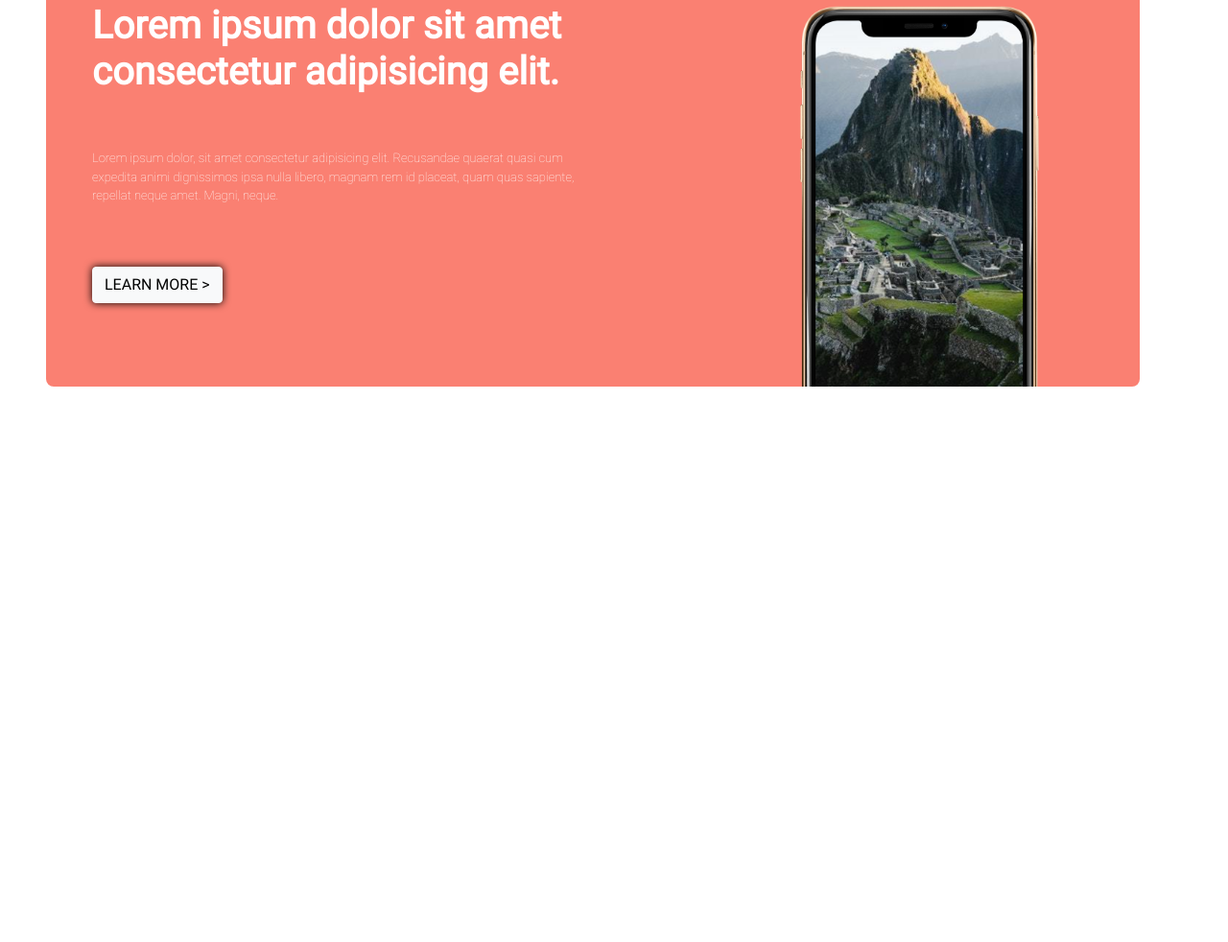
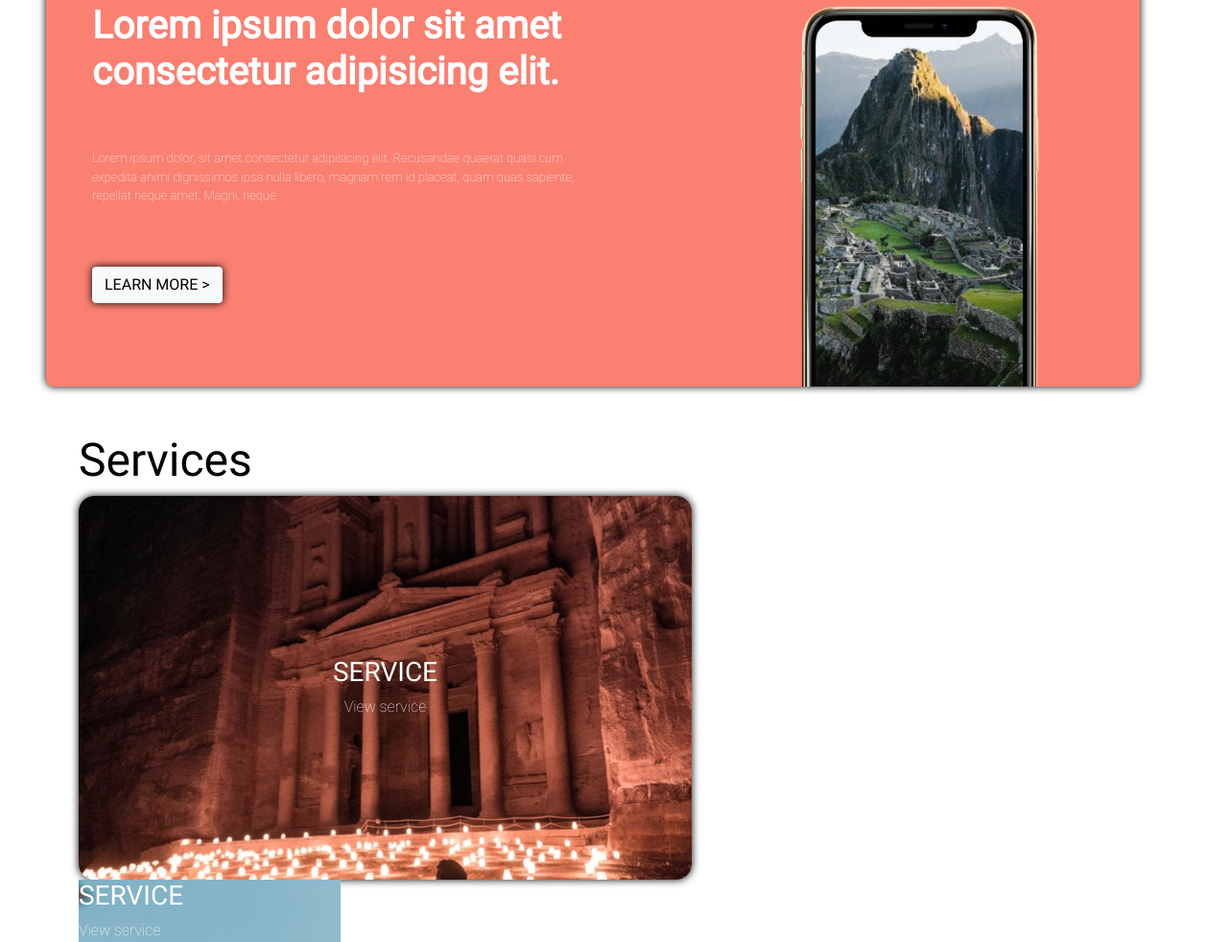
Before and after one commit to Romainperfer33/PROJET-TRAVEL-TOGETHER, a website: page index.html in a window 1280 px wide. Shown: the part 149-1131 px from the top of the page at 96% size. Before the commit the page ends 800 px from the top, so only its background shows below. Drawn offline with Linux system fonts and the light colour scheme.

Commit message:
dernier commit du soir

```diff
--- a/assets/scss/style.scss
+++ b/assets/scss/style.scss
@@ -3,3 +3,4 @@
 @import "theme/header";
 @import "abstracts/variables";
 @import "theme/sectionphone";
+@import "theme/sectionservices";
--- a/assets/scss/theme/_sectionphone.scss
+++ b/assets/scss/theme/_sectionphone.scss
@@ -2,6 +2,7 @@
 #phone {
     .back {
         background-color: $orange;
+        box-shadow: $shadow;
     }
 
     .row {
--- /dev/null
+++ b/assets/scss/theme/_sectionservices.scss
@@ -0,0 +1,37 @@
+#services {
+
+    .bougies {
+        background-image:url(../img/img/homme-assis-batiment.jpg);
+        background-position: center;
+        background-size: cover;
+        width: 639px;
+        height: 400px;
+        box-shadow: $shadow;
+        display: flex;
+        flex-direction: column;
+        justify-content:center;
+        align-items: center;
+    }
+
+    h2 {
+        color: $noir;
+        font-size: 3rem;
+    }
+
+    h3 {
+        color: $blanc;
+    }
+
+    a {
+        text-decoration: none;
+        color: $blanc;
+        font-family: $font-robotothin;
+    }
+
+    .la {
+        display: flex;
+    }
+    .passeport {
+        background-image: url(../img/img/passport.jpg);
+    }
+}
--- a/index.html
+++ b/index.html
@@ -55,7 +55,27 @@
           </div>
         </div>
       </div>
+    </section>
 
+    <section id="services">
+      <div class="container">
+        <div class="row">
+          <div class="col-lg-6">
+            <h2 class="mt-5">Services</h2>
+
+            <div class="col-lg-6 rounded-4 bougies">
+              <h3>SERVICE</h3>
+              <a href="">View service</a>
+            </div>
+            <div class="col-6 la">
+              <div class="col-12 passeport">
+              <h3>SERVICE</h3>
+              <a href="">View service</a>
+              </div>
+            </div>
+          </div>
+        </div>
+      </div>
     </section>
 
 <script src="assets/lib/bootstrap/js/bootstrap.min.js"></script>
```
Also changed, not shown: assets/css/style.css, 3 other files.
